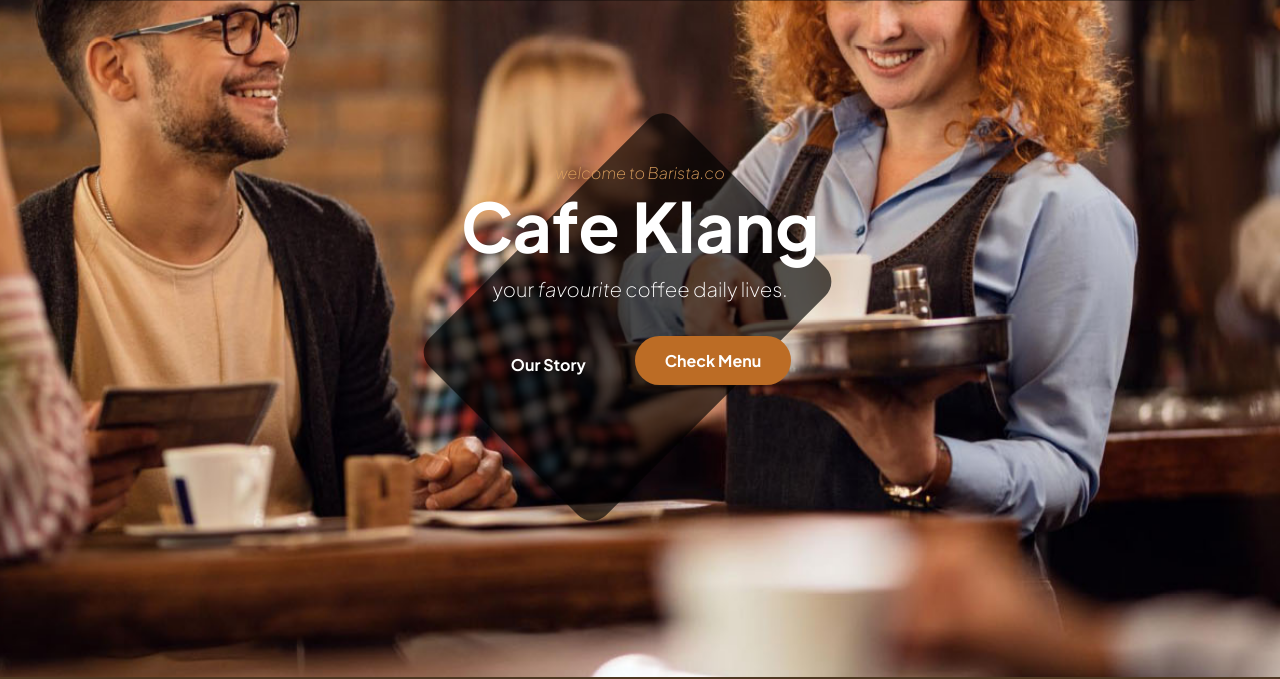
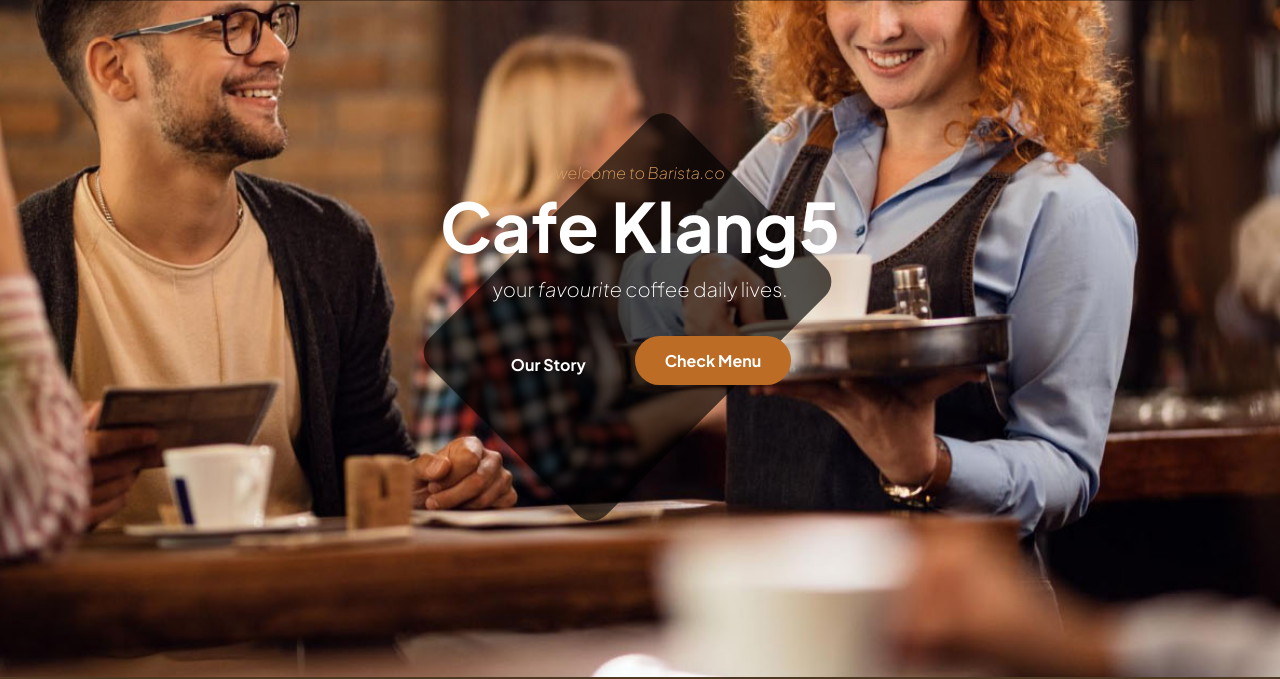
Before and after one commit to Kyul2022/Blabla2, a plain HTML site: page 2137_barista_cafe/index.html in a window 1280 px wide. Shown: the part 123-802 px from the top of the page. Drawn offline with Linux system fonts and the light colour scheme.

Commit message:
Update index.html

```diff
--- a/2137_barista_cafe/index.html
+++ b/2137_barista_cafe/index.html
@@ -91,7 +91,7 @@
                             <div class="col-lg-6 col-12 mx-auto">
                                 <em class="small-text">welcome to Barista.co</em>
 
-                                <h1>Cafe Klang</h1>
+                                <h1>Cafe Klang5</h1>
 
                                 <p class="text-white mb-4 pb-lg-2">
                                     your <em>favourite</em> coffee daily lives.
```
